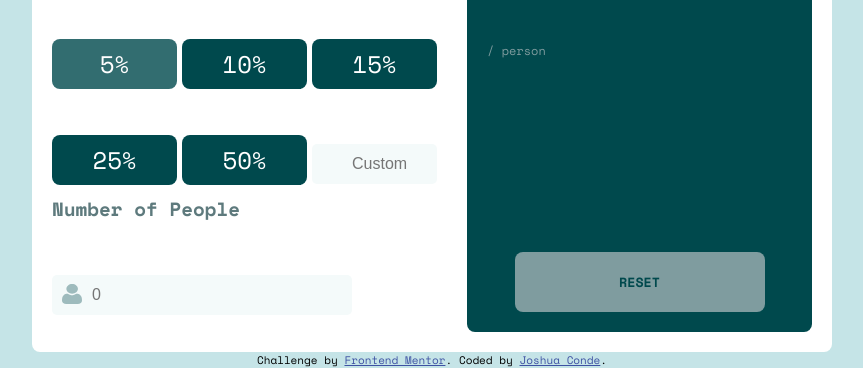
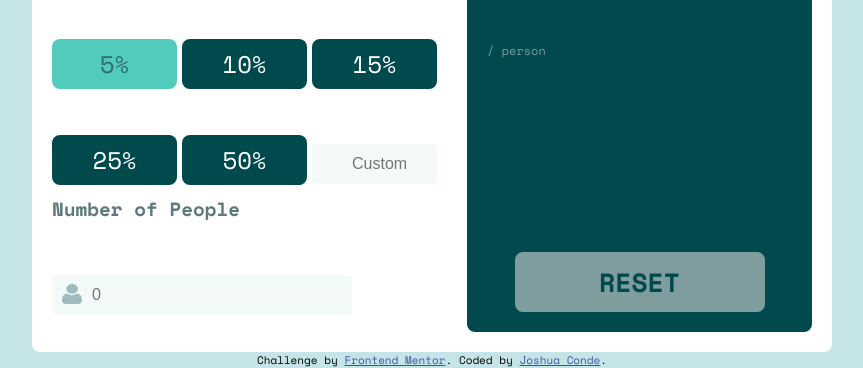
Before and after one commit to josh-conde/tip-calculator-app-main, a plain HTML site: page index.html in a window 1280 px wide. In both pictures the pointer is over the button "5%". Shown: the part 528-896 px from the top of the page, without its empty margins (208-1071 px from the left). Drawn offline with nearby package versions, Linux system fonts and the light colour scheme.

Commit message:
Class Commit

```diff
--- a/style.css
+++ b/style.css
@@ -115,6 +115,8 @@ input {
 .percent-container button:hover {
     cursor: pointer;
     opacity: .8;
+    background-color: hsl(172, 67%, 45%) ;
+    color:hsl(183, 100%, 15%);
 }
 
 .percent-container form {
@@ -166,6 +168,12 @@ input {
     font-family: 'Space Mono', Arial, sans-serif;
     color:hsl(183, 100%, 15%);
     font-weight: 700;
+    font-size: 1.1rem;
+}
+
+.right-container button:hover {
+    background-color: hsl(172, 67%, 45%);
+    cursor: pointer;
 }
 
 .tip-amount-container {
```
